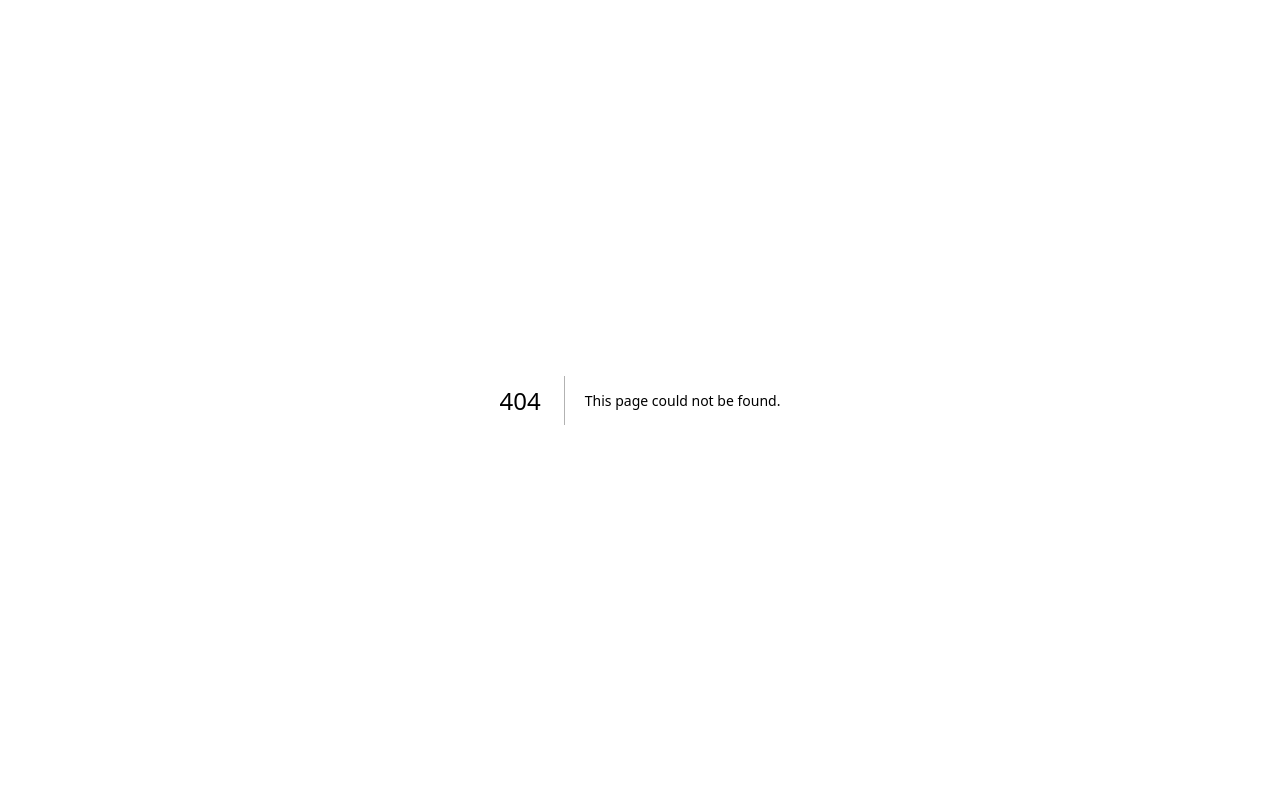
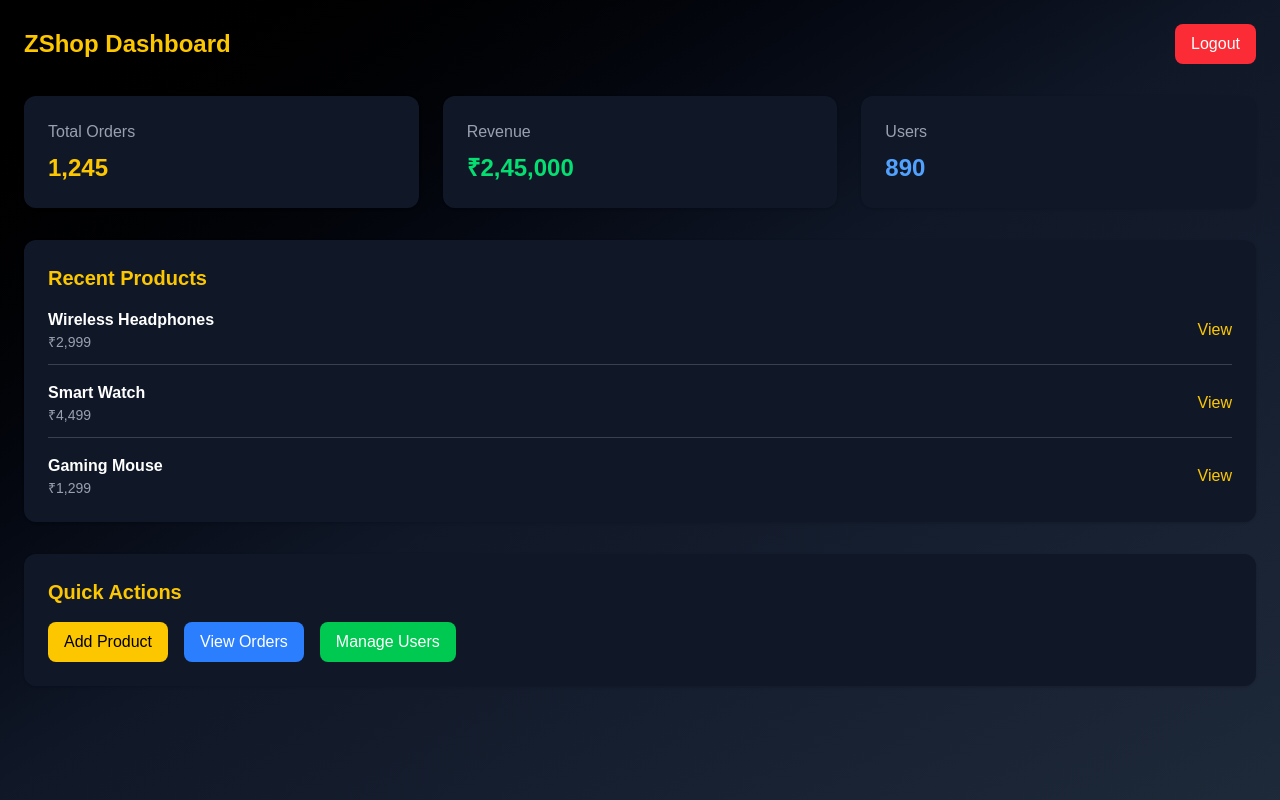
Before and after one commit to zearn-app/zshop, a Next.js app: page /dashboard in a window 1280 px wide. Before the commit this address had no page. Built offline with nearby package versions, Linux system fonts and the light colour scheme.

Commit message:
Added new route page

```diff
--- /dev/null
+++ b/app/dashboard/page.tsx
@@ -0,0 +1,118 @@
+"use client";
+
+import React from "react";
+import { useApp } from "../app";
+import { signOut } from "firebase/auth";
+import { auth } from "@/lib/firebase";
+
+const DashboardPage: React.FC = () => {
+  const { goToLogin } = useApp();
+
+  const handleLogout = async () => {
+    await signOut(auth);
+    alert("Logged out");
+    goToLogin();
+  };
+
+  return (
+    <div className="min-h-screen bg-gradient-to-br from-black via-gray-900 to-gray-800 text-white p-6">
+
+      {/* 🔝 Navbar */}
+      <div className="flex justify-between items-center mb-8">
+        <h1 className="text-2xl font-bold text-yellow-400">ZShop Dashboard</h1>
+
+        <button
+          onClick={handleLogout}
+          className="bg-red-500 px-4 py-2 rounded-lg hover:bg-red-400"
+        >
+          Logout
+        </button>
+      </div>
+
+      {/* 📊 Stats */}
+      <div className="grid grid-cols-1 md:grid-cols-3 gap-6 mb-8">
+
+        <div className="bg-gray-900 p-6 rounded-xl shadow">
+          <h3 className="text-gray-400">Total Orders</h3>
+          <p className="text-2xl font-bold text-yellow-400 mt-2">1,245</p>
+        </div>
+
+        <div className="bg-gray-900 p-6 rounded-xl shadow">
+          <h3 className="text-gray-400">Revenue</h3>
+          <p className="text-2xl font-bold text-green-400 mt-2">₹2,45,000</p>
+        </div>
+
+        <div className="bg-gray-900 p-6 rounded-xl shadow">
+          <h3 className="text-gray-400">Users</h3>
+          <p className="text-2xl font-bold text-blue-400 mt-2">890</p>
+        </div>
+
+      </div>
+
+      {/* 🛒 Products Section */}
+      <div className="bg-gray-900 p-6 rounded-xl shadow mb-8">
+        <h2 className="text-xl font-semibold text-yellow-400 mb-4">
+          Recent Products
+        </h2>
+
+        <div className="space-y-4">
+
+          <div className="flex justify-between items-center border-b border-gray-700 pb-3">
+            <div>
+              <p className="font-semibold">Wireless Headphones</p>
+              <p className="text-gray-400 text-sm">₹2,999</p>
+            </div>
+            <button className="text-yellow-400 hover:underline">
+              View
+            </button>
+          </div>
+
+          <div className="flex justify-between items-center border-b border-gray-700 pb-3">
+            <div>
+              <p className="font-semibold">Smart Watch</p>
+              <p className="text-gray-400 text-sm">₹4,499</p>
+            </div>
+            <button className="text-yellow-400 hover:underline">
+              View
+            </button>
+          </div>
+
+          <div className="flex justify-between items-center">
+            <div>
+              <p className="font-semibold">Gaming Mouse</p>
+              <p className="text-gray-400 text-sm">₹1,299</p>
+            </div>
+            <button className="text-yellow-400 hover:underline">
+              View
+            </button>
+          </div>
+
+        </div>
+      </div>
+
+      {/* ⚡ Quick Actions */}
+      <div className="bg-gray-900 p-6 rounded-xl shadow">
+        <h2 className="text-xl font-semibold text-yellow-400 mb-4">
+          Quick Actions
+        </h2>
+
+        <div className="flex flex-wrap gap-4">
+          <button className="bg-yellow-400 text-black px-4 py-2 rounded-lg hover:bg-yellow-300">
+            Add Product
+          </button>
+
+          <button className="bg-blue-500 px-4 py-2 rounded-lg hover:bg-blue-400">
+            View Orders
+          </button>
+
+          <button className="bg-green-500 px-4 py-2 rounded-lg hover:bg-green-400">
+            Manage Users
+          </button>
+        </div>
+      </div>
+
+    </div>
+  );
+};
+
+export default DashboardPage;
```
